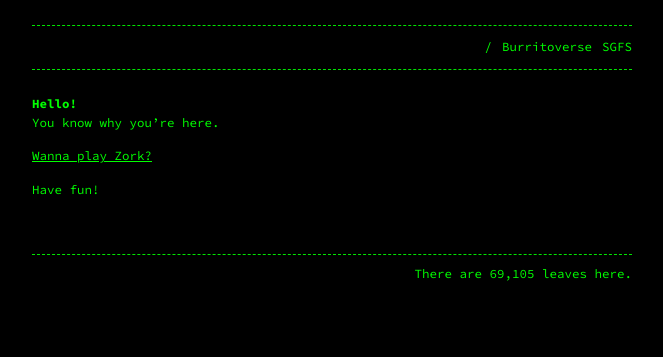
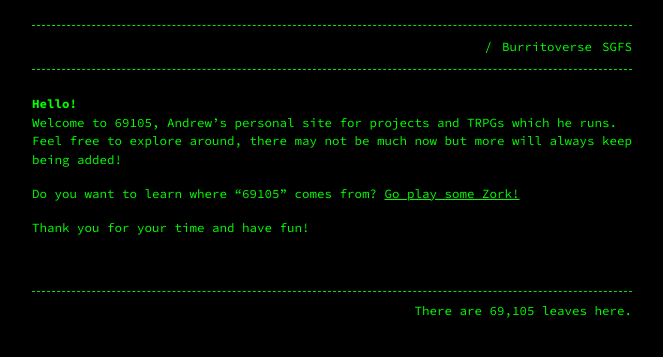
Before and after one commit to Terwilliger69105/69105.github.io, a Jekyll site: the page built from index.md, in a window 1280 px wide. Shown: the top 357 px of the page, without its empty margins (308-971 px from the left). Built offline with Jekyll 4.4.1, drawn with Linux system fonts in a browser that asks for light colours.

Commit message:
Update index.md

```diff
--- a/index.md
+++ b/index.md
@@ -5,8 +5,8 @@ layout: home
 
 # Hello!
 
-You know why you're here.
+Welcome to 69105, Andrew's personal site for projects and TRPGs which he runs. Feel free to explore around, there may not be much now but more will always keep being added!
 
-[Wanna play Zork?](https://www.pcjs.org/software/pcx86/game/infocom/zork1/)
+Do you want to learn where "69105" comes from? [Go play some Zork!](https://www.pcjs.org/software/pcx86/game/infocom/zork1/)
 
-Have fun!
+Thank you for your time and have fun!
```
